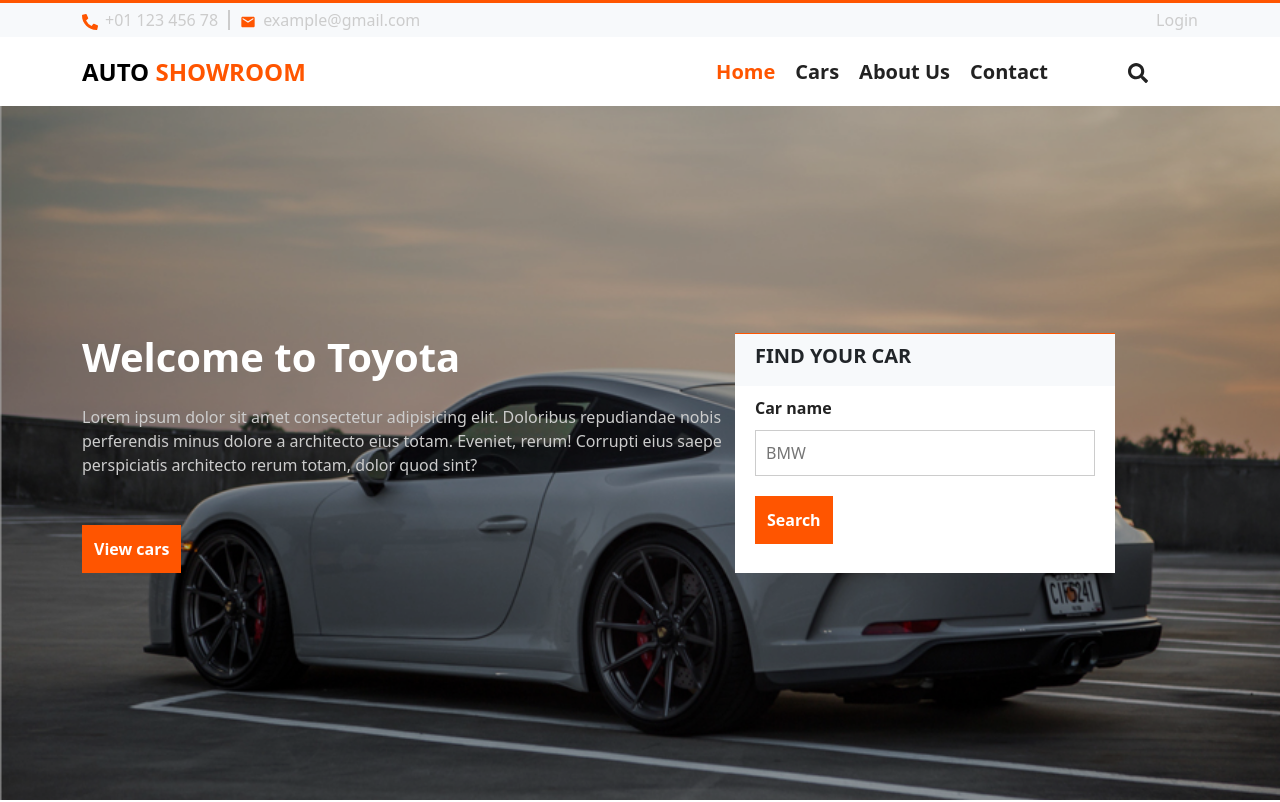
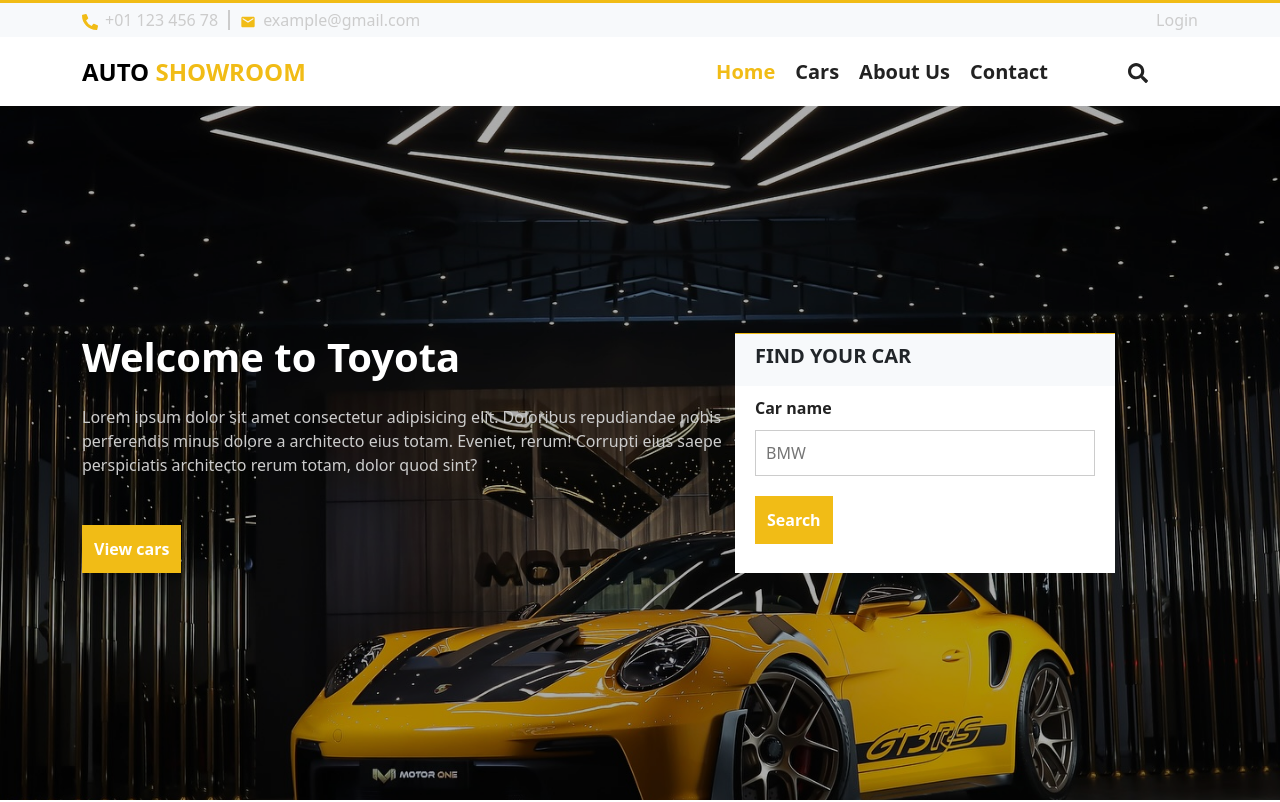
Before and after one commit to yousef1242/client, a Next.js app: page / in a window 1280 px wide. Shown: the top 802 px of the page. Built offline with nearby package versions, Linux system fonts and the light colour scheme; no server answers; some icons are missing.

Commit message:
change color and hero section image

```diff
--- a/styles/globals.css
+++ b/styles/globals.css
@@ -8,7 +8,7 @@
   background-color: #f7f9fb !important;
 }
 :root {
-  --orange: #f50;
+  --orange: #F1BC16;
   --black: #222222;
   --gray: #ccc;
   --notverygray: #777;
```
Also changed, not shown: public/heroSectionImage.jpg.
